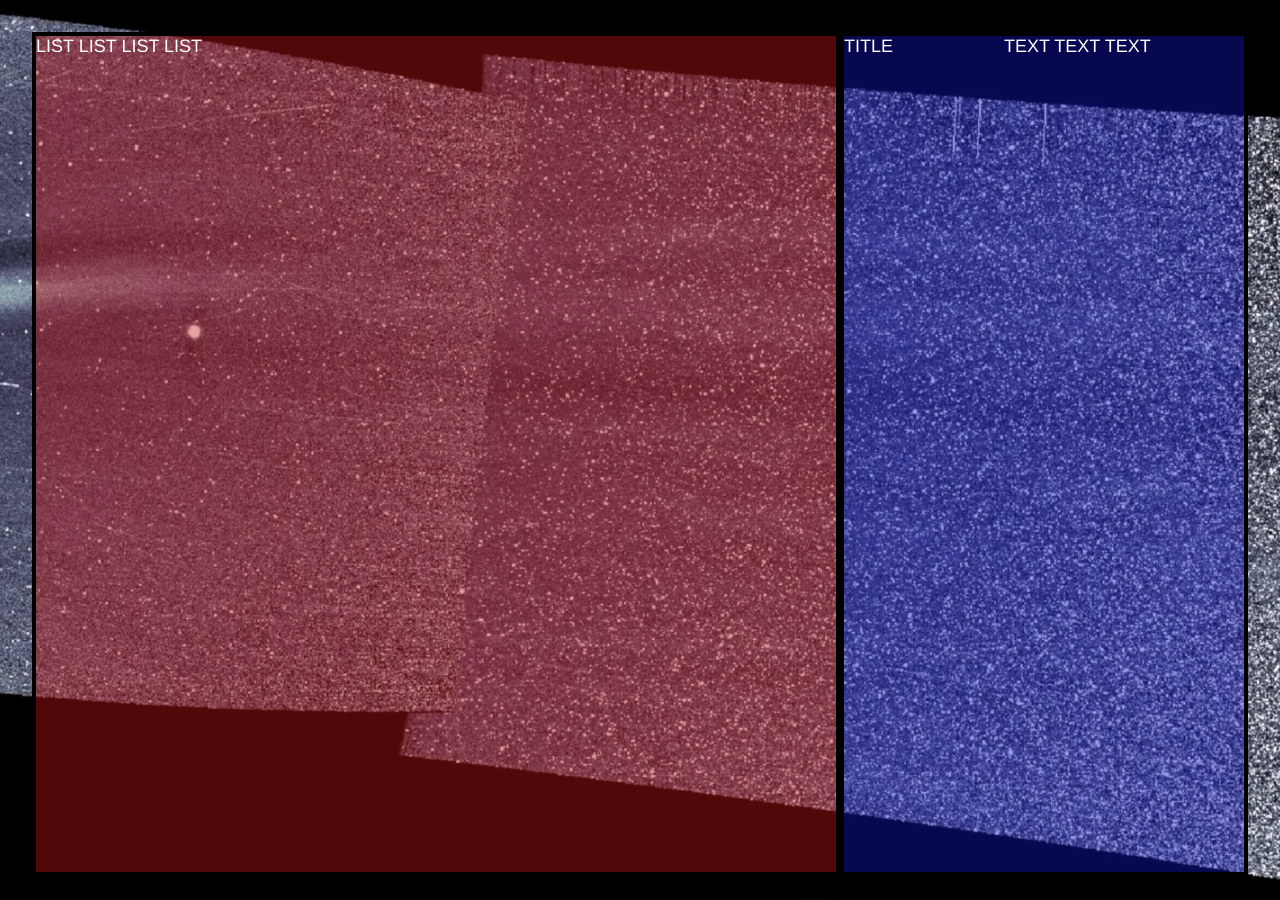
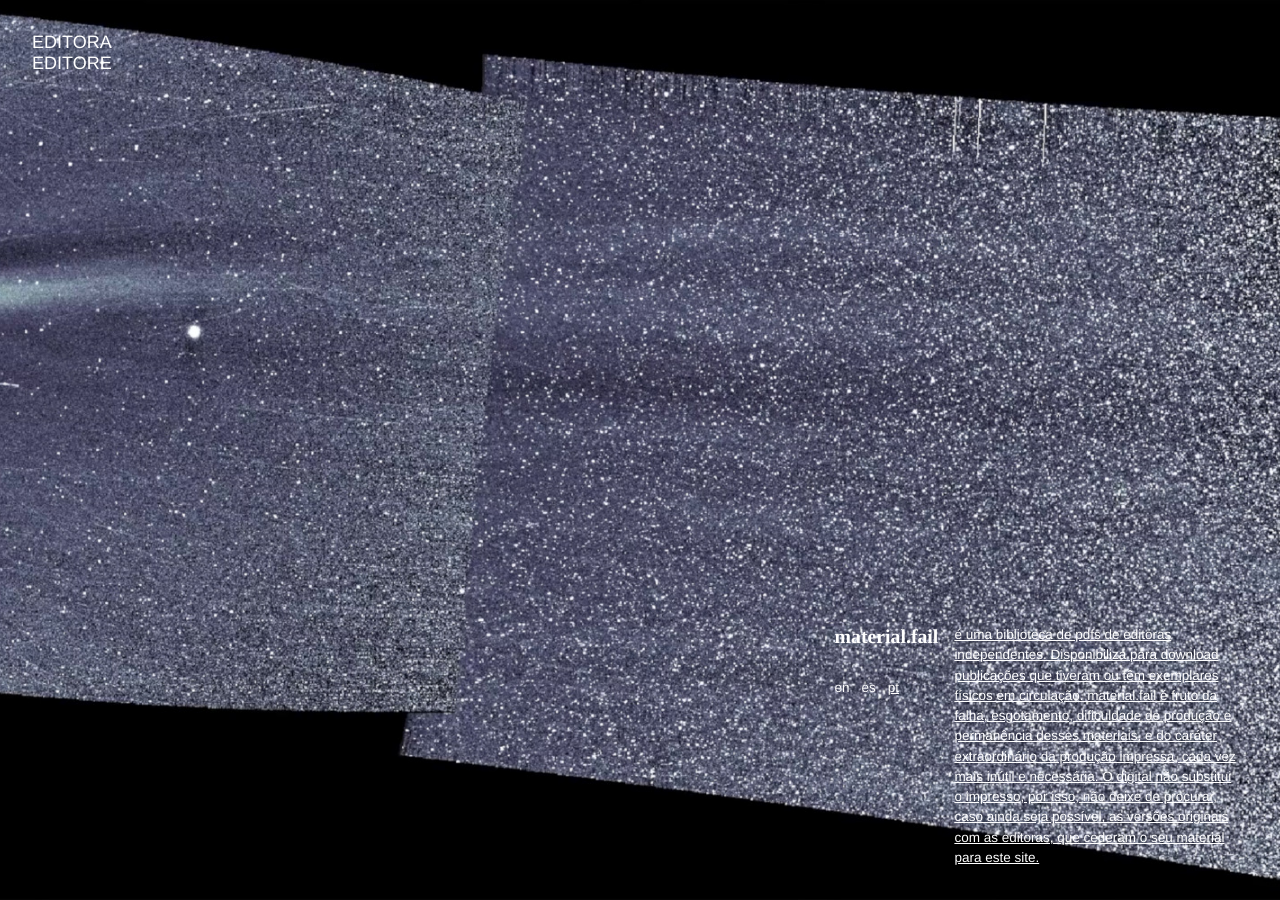
Before and after one commit to material-fail/material.fail, a Jekyll site: the page built from _pages/index.md, in a window 1280 px wide. Built offline with Jekyll 4.4.1, drawn with Linux system fonts in a browser that asks for light colours; nearby versions of some CDN libraries.

Commit message:
home page info layout

```diff
--- a/_layouts/home.html
+++ b/_layouts/home.html
@@ -7,11 +7,24 @@
   <body>
     <div class="backround-image">
       <div class="content-container">
-        <section class="list-container">LIST LIST LIST LIST</section>
-        <section class="info-container">
-          <div class="info-title">TITLE</div>
-          <div class="info-content">TEXT TEXT TEXT</div>
-        </section>
+        <div class="list-container">
+          EDITORA<br>
+          EDITORE<br>
+        </div>
+
+        <div class="info-container-wrapper">
+          <div class="info-container">
+            <div class="info-title-container">
+              <div class="info-title-title">material.fail</div>
+              <div class="info-title-languages">
+                <div class="language-selector">en</div>
+                <div class="language-selector">es</div>
+                <div class="language-selector">pt</div>
+              </div>
+            </div>
+            <div id="intro-text" class="info-content-container"></div>
+          </div>
+        </div>
       </div>
     </div>
   </body>
--- a/_sass/constants.scss
+++ b/_sass/constants.scss
@@ -1,9 +1,11 @@
 $FONT-SANS: 'liberation-sans', 'Arial', sans-serif;
 $FONT-SERIF: 'liberation-serif', 'Times';
 
-$TITLE-SIZE: 1rem;
+$TITLE-SIZE: 1.1rem;
 $TEXT-SIZE: 1rem;
-$LINK-SIZE: 1rem;
+$SUBTEXT-SIZE: 0.75rem;
+
+$SUBTEXT-SIZE-MOBILE: 0.9rem;
 
 $BACKGROUND-COLOR: #000;
 $TEXT-COLOR: #fff;
--- a/css/main.scss
+++ b/css/main.scss
@@ -87,37 +87,70 @@ a {
     height: 100%;
     padding: 0;
     margin: 0;
-    border: 4px solid #000;
-    background-color: rgba(200,20,20,.4);
 
     @include media-query(DESKTOP) {
       width: 66%;
     }
   }
 
-  .info-container {
+  .info-container-wrapper {
     display: flex;
-    flex-direction: row;
+    flex-direction: column;
+    justify-content: flex-end;
     width: 100%;
-    height: 100%;
     padding: 0;
     margin: 0;
-    border: 4px solid #000;
-    background-color: rgba(20,20,200,.4);
 
     @include media-query(DESKTOP) {
       width: 33%;
+      height: 100%;
+      min-width: 350px;
     }
   }
 }
 
 .content-container {
   .info-container {
-    .info-title {
-      width: 40%;
+    display: flex;
+    flex-direction: row;
+    justify-content: space-between;
+
+    .info-title-container {
+      font: bold $TITLE-SIZE $FONT-SERIF;
+
+      .info-title-languages {
+        width: 100%;
+        padding-top: 32px;
+        display: flex;
+        flex-direction: row;
+        font: normal $SUBTEXT-SIZE-MOBILE $FONT-SANS;
+        text-decoration: none;
+
+        @include media-query(DESKTOP) {
+          font-size: $SUBTEXT-SIZE;
+        }
+
+        .language-selector {
+          cursor: pointer;
+          & + .language-selector {
+            margin-left: 12px;
+          }
+          &.selected {
+            text-decoration: underline;
+          }
+        }
+      }
     }
-    .info-content {
-      width: 60%;
+
+    .info-content-container {
+      text-decoration: underline;
+      font: normal $TEXT-SIZE $FONT-SANS;
+      line-height: 1.5;
+      padding-left: 16px;
+
+      @include media-query(DESKTOP) {
+        font-size: $SUBTEXT-SIZE;
+      }
     }
   }
 }
--- a/js/js.js
+++ b/js/js.js
@@ -18,6 +18,39 @@ function getDayOfYear() {
   return dayOfYear;
 }
 
- function getBackgroundImageIndex() {
+function getBackgroundImageIndex() {
    return getDayOfYear() % {{ totalBackgrounds }};
  }
+
+INTRO = {
+  'en': 'is a pdf library of independent publishers. It makes available for download publications that had or have physical copies in circulation. material.fail is the result of the failure, exhaustion, production difficulties and permanence of these materials, and the extraordinary nature of printed production, which is increasingly useless and necessary. The digital does not replace the printed matter, so, if feasible, be sure to search for the original versions of these texts with the publishers, which provided their material for this website.',
+  'es': 'es una biblioteca de pdfs de editoriales independientes. Disponibiliza para download publicaciones que tuvieron o tienen ejemplares físicos en circulación. material.fail es resultado del fallo, agotamiento, dificultades de producción y permanencia de esos materiales, y del carácter extraordinario de la producción impresa, cada vez mais inútil y necesaria. Lo digital no sustituye el impreso, por eso, no deje de buscar, caso sea viable, las versiones originales con las editoriales, que cedieron su material para esta web.',
+  'pt': 'é uma biblioteca de pdfs de editoras independentes. Disponibiliza para download publicações que tiveram ou têm exemplares físicos em circulação. material.fail é fruto da falha, esgotamento, dificuldade de produção e permanência desses materiais, e do caráter extraordinário da produção impressa, cada vez mais inútil e necessária. O digital não substitui o impresso, por isso, não deixe de procurar, caso ainda seja possível, as versões originais com as editoras, que cederam o seu material para este site.'
+}
+
+function changeText(language) {
+  const textDiv = document.getElementById('intro-text');
+  textDiv.innerHTML = INTRO[language || 'pt'];
+}
+
+function clearLanguageSelection() {
+  const langDivs = document.getElementsByClassName('language-selector');
+  for(let i = 0; i < langDivs.length; i++) {
+    langDivs[i].classList.remove('selected');
+  }
+}
+
+function selectThisLanguage() {
+  clearLanguageSelection();
+  changeText(this.innerHTML);
+  this.classList.add('selected');
+}
+
+window.onload = function() {
+  const langDivs = document.getElementsByClassName('language-selector');
+
+  for(let i = 0; i < langDivs.length; i++) {
+    langDivs[i].onclick = selectThisLanguage;
+    langDivs[i].click();
+  }
+}
```
